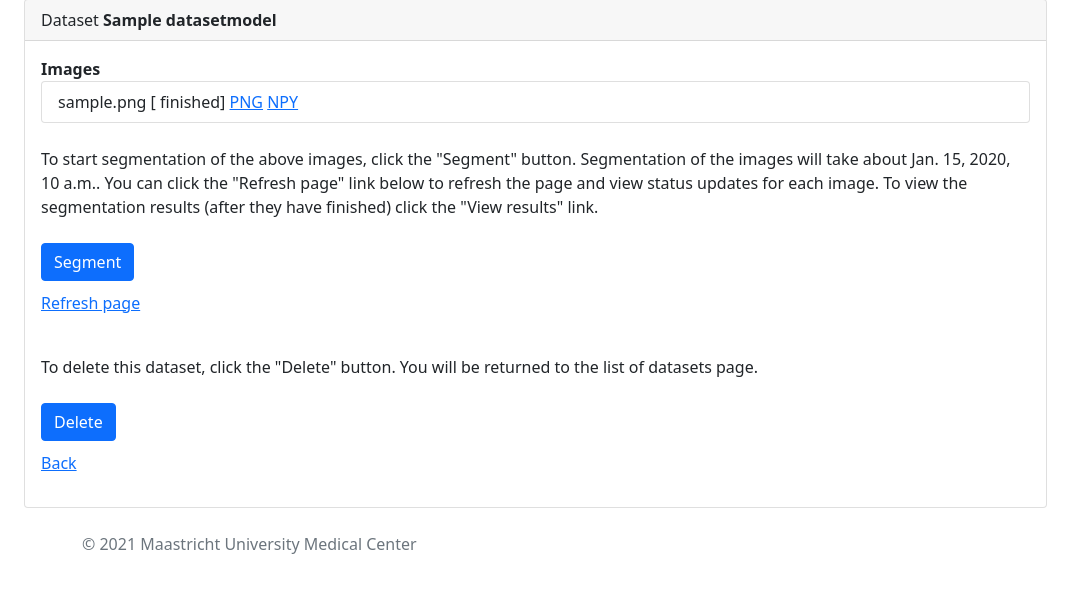
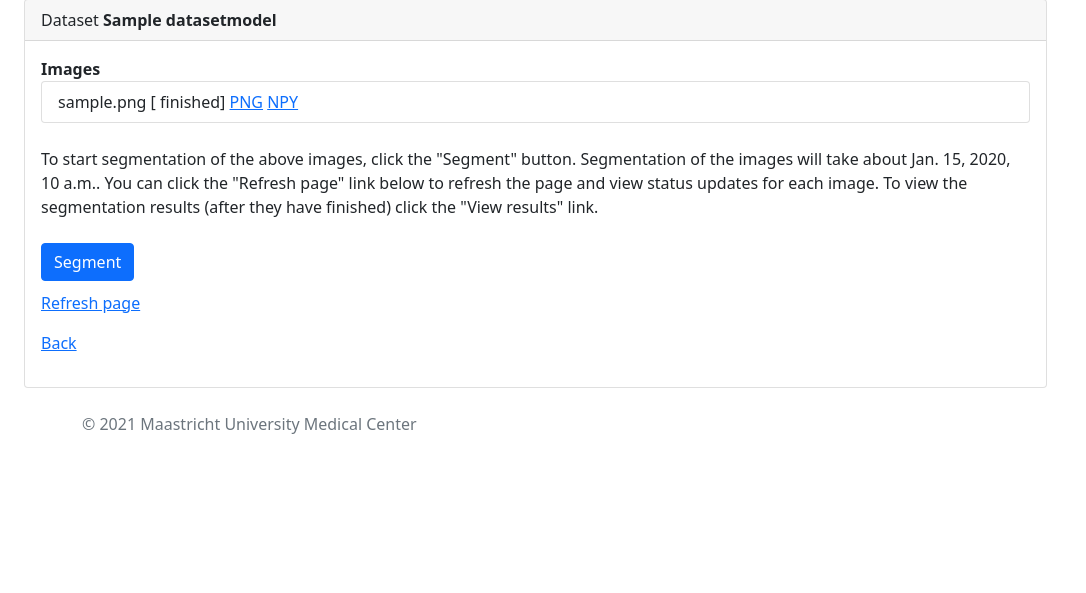
Before and after one commit to rbrecheisen/l3autoseg-old, a Django app: template src/server/segmentation/templates/dataset.html in a window 1280 px wide. Shown: the part 69-662 px from the top of the page, without its empty margins (0-1086 px from the left). Run offline with Django 3.2, Linux system fonts and the light colour scheme; tables that the repository leaves empty hold one stand-in row (values such as "Sample post"); the template is opened without the code that fills it: values that come from a table or form of the project are taken from there, most other values are stand-ins (such as "Sample title", 1, 10 or a date in 2020); parts of the project's set-up code (start-up, migrations or seed data) failed here and were passed over.

Commit message:
Working on django-rq integration

```diff
--- a/src/server/segmentation/templates/dataset.html
+++ b/src/server/segmentation/templates/dataset.html
@@ -37,15 +37,6 @@
                     </a>
                     <br>
                     <p style="margin-top: 10px"><a href="/segmentation/datasets/{{ dataset.id }}">Refresh page</a></p>
-<!--                    <p style="margin-top: 10px"><a href="/segmentation/datasets/{{ dataset.id }}/results/">View results</a></p>-->
-                    <br>
-                    To delete this dataset, click the "Delete" button. You will be returned to the list
-                    of datasets page.<br>
-                    <br>
-                    <a href="/segmentation/datasets/{{ dataset.id }}?action=delete">
-                        <button class="btn btn-primary">Delete</button>
-                    </a>
-                    <br>
                     <p style="margin-top: 10px"><a href="/segmentation/datasets/">Back</a></p>
                 </div>
             </div>
--- a/src/server/segmentation/views.py
+++ b/src/server/segmentation/views.py
@@ -44,7 +44,10 @@ def dataset(request, dataset_id):
         dds = DataSetModel.objects.all()
         return render(request, 'datasets.html', context={'datasets': dds})
     q = django_rq.get_queue('default')
-    # q = Queue(connection=Redis())
+
+    # TODO:
+    # Can I pass model objects to the job?
+
     if action == 'segment':
         images = ImageModel.objects.filter(dataset=ds).all()
         for img in images:
--- a/src/server/server/settings.py
+++ b/src/server/server/settings.py
@@ -98,7 +98,6 @@ RQ_QUEUES = {
         'HOST': 'localhost',
         'PORT': 6379,
         'DB': 0,
-        # 'PASSWORD': 'foobar',
         'DEFAULT_TIMEOUT': 360,
     }
 }
```
